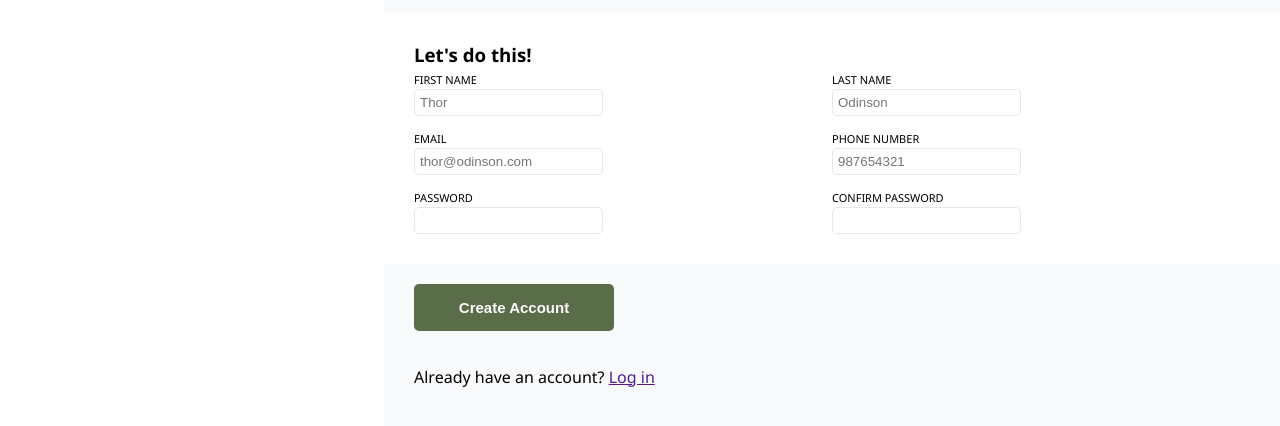
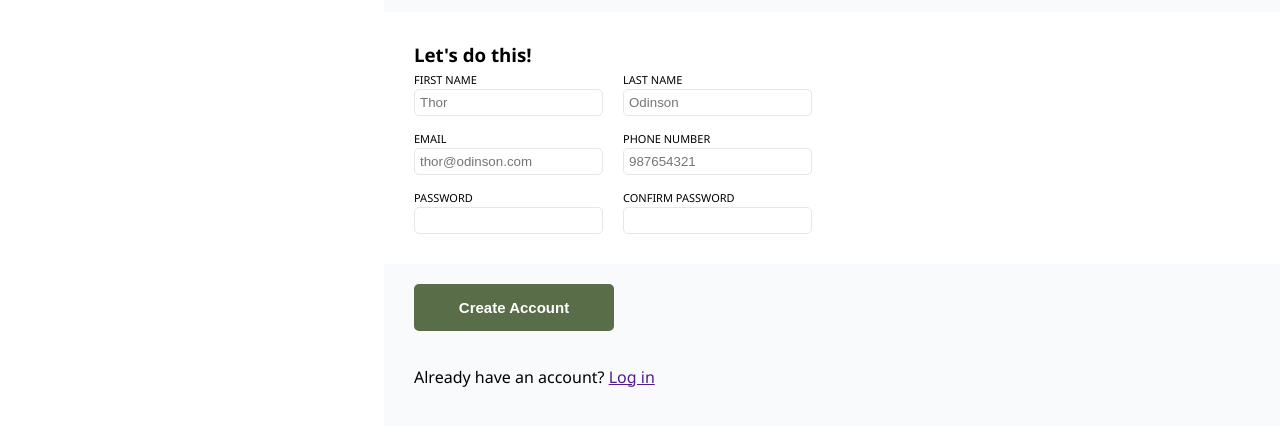
Before and after one commit to youknowankit/odin-signup, a plain HTML site: page index.html in a window 1280 px wide. Shown: the part 276-702 px from the top of the page. Drawn offline with Linux system fonts and the light colour scheme.

Commit message:
Fix the gap between grid columns

```diff
--- a/style.css
+++ b/style.css
@@ -68,7 +68,7 @@
 
         .form-input {
           display: grid;
-          grid-template-columns: 1fr 1fr;
+          grid-template-columns: 1fr 3fr;
           column-gap: 0;
           row-gap: 10px;
 
```
